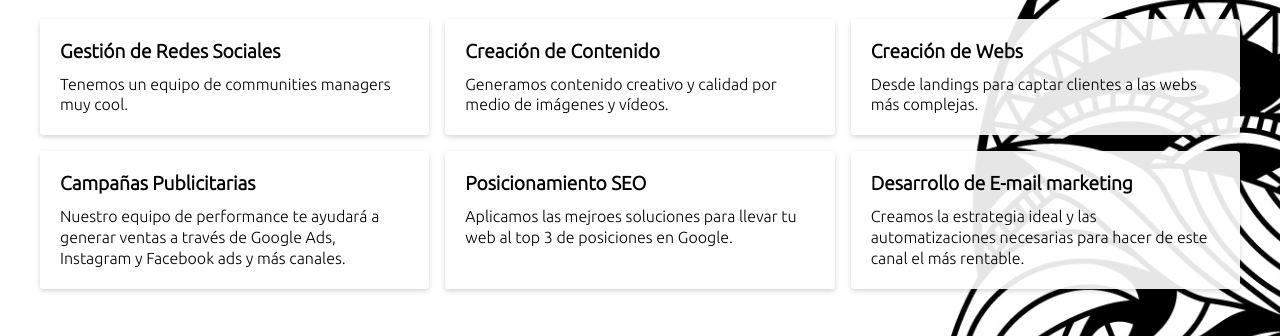
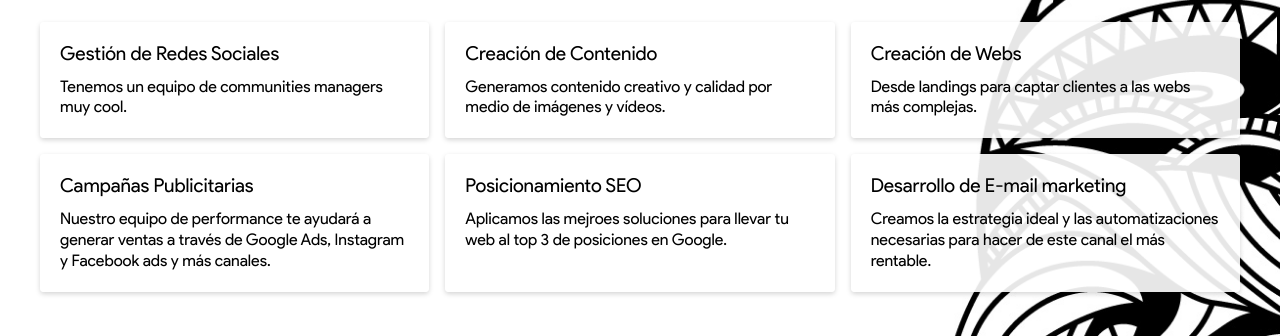
Before and after one commit to fntorre/maoli, a plain HTML site: page index.html in a window 1280 px wide. Shown: the part 368-704 px from the top of the page. Drawn offline with Linux system fonts and the light colour scheme.

Commit message:
Google Font

```diff
--- a/css/styles.css
+++ b/css/styles.css
@@ -1,5 +1,10 @@
+@font-face {
+    font-family: Google;
+    src: url(../fonts/ProductSans-Regular.ttf);
+  }
+
 *{
-    font-family: 'Ubuntu', sans-serif;
+    font-family: Google;
 }
 
 body{
@@ -36,7 +41,6 @@ body{
 }
 
 .tittle {
-    font-weight: bold;
     display: block;
     padding-bottom: 10px;
     font-size: 1.2em;
--- a/index.html
+++ b/index.html
@@ -6,9 +6,6 @@
     <meta http-equiv="X-UA-Compatible" content="IE=edge">
     <meta name="viewport" content="width=device-width, initial-scale=1.0">
     <link rel="stylesheet" href="./css/styles.css">
-    <link
-        href="https://fonts.googleapis.com/css2?family=Open+Sans:wght@300&family=Poppins:wght@100;400;600&family=Ubuntu:wght@300&display=swap"
-        rel="stylesheet">
     <title>Maoli Digital</title>
 </head>
 
```
Also changed, not shown: fonts/ProductSans-Regular.ttf (added).
